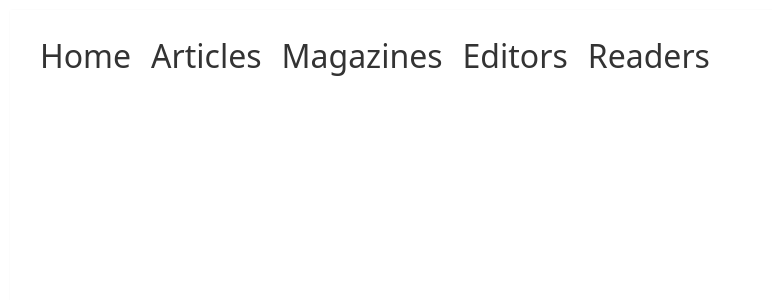
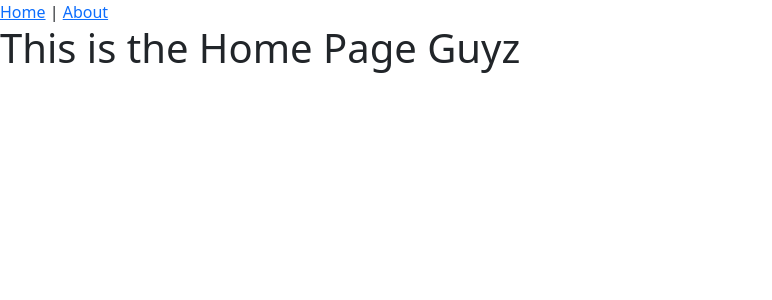
Before and after one commit to vj015/ashakikiran-ui, a Vue app: page / in a window 1280 px wide. Shown: the top 300 px of the page, without its empty margins (0-772 px from the left). Built offline with nearby package versions, Linux system fonts and the light colour scheme.

Commit message:
Reset the navbar settings

```diff
--- a/public/index.html
+++ b/public/index.html
@@ -4,7 +4,7 @@
     <meta charset="utf-8">
     <meta http-equiv="X-UA-Compatible" content="IE=edge">
     <meta name="viewport" content="width=device-width,initial-scale=1.0">
-    <link rel="icon" href="../public/help.png">
+    <link rel="icon" href="help.png">
     <title>Asha Ki Kiran</title>
   </head>
   <body>
--- a/src/App.vue
+++ b/src/App.vue
@@ -1,89 +1,13 @@
 <template>
   <div id="app">
-    <!-- <nav>
+    <nav>
       <router-link to="/">Home</router-link> |
       <router-link to="/about">About</router-link>
     </nav>
-    <router-view /> -->
-    <NavigationMobile />
-    <div class="content" :class="{ open: showNav }">
-      <div class="top-bar">
-        <div id="navigation-icon" v-if="mobileView" @click="showNav = !showNav">
-          <font-awesome-icon icon="fa-solid fa-bars" />
-        </div>
-        <Navigation v-if="!mobileView" />
-      </div>
-    </div>
+    <router-view />
   </div>
 </template>
 <script>
-import Navigation from "./components/NavigationComponent.vue";
-import NavigationMobile from "./components/NavigationMobile.vue";
-export default {
-  data: () => {
-    return {
-      mobileView: true,
-      showNav: false,
-    };
-  },
-  methods: {
-    handleView() {
-      this.mobileView = window.innerWidth <= 990;
-    },
-  },
-  components: {
-    Navigation,
-    NavigationMobile,
-  },
-  created() {
-    this.handleView();
-    window.addEventListener("resize", this.handleView);
-  },
-};
+export default {};
 </script>
-<style>
-* {
-  font-size: 1rem;
-}
-body {
-  width: 100%;
-  height: 100vh;
-  margin: 0;
-  padding: 0;
-  font-family: "Segoe UI", Tahoma;
-  background-color: #7ca971;
-}
-#app {
-  position: relative;
-  width: calc(100% - 20px);
-  height: calc(100vh - 20px);
-  padding: 10px;
-  color: #333;
-  overflow: hidden;
-}
-.top-bar {
-  display: flex;
-  width: 100%;
-}
-#navigation-icon {
-  padding: 10px 10px 20px;
-  margin-right: 10px;
-  cursor: pointer;
-}
-#navigation-icon i {
-  font-size: 2rem;
-}
-.content {
-  position: absolute;
-  top: 10px;
-  width: calc(100% - 10px);
-  height: calc(100vh - 30px);
-  padding: 20px;
-  background-color: #fff;
-  box-shadow: 2px 2px 2px 1px rgba(0, 0, 0, 0.2);
-  transition: 1s transform cubic-bezier(0, 0.12, 0.14, 1);
-}
-.open {
-  transform: translateX(300px);
-}
-</style>
+<style></style>
--- a/src/components/NavigationComponent.vue
+++ /dev/null
@@ -1,39 +0,0 @@
-<template>
-  <div id="navigation">
-    <ul>
-      <li>Home</li>
-      <li>Articles</li>
-      <li>Magazines</li>
-      <li>Editors</li>
-      <li>Readers</li>
-    </ul>
-  </div>
-</template>
-
-<script>
-export default {
-  name: "NavigationComponent",
-};
-</script>
-
-<style scoped>
-#navigation {
-  display: flex;
-  width: 100%;
-  margin-bottom: 50px;
-}
-#navigation ul {
-  display: flex;
-  list-style: none;
-  padding: 0;
-  margin: 0 20px 0 0;
-}
-#navigation ul li {
-  font-size: 2rem;
-  padding: 2px 10px;
-  cursor: pointer;
-}
-#navigation ul li:hover {
-  color: #7ca971;
-}
-</style>
--- a/src/components/NavigationMobile.vue
+++ /dev/null
@@ -1,53 +0,0 @@
-<template>
-  <div id="navigation-mobile">
-    <ul>
-      <li>Home</li>
-      <li>Articles</li>
-      <li>Magazines</li>
-      <li>Editors</li>
-      <li>Readers</li>
-    </ul>
-    <div class="social-media">
-      <i class="fab fa-twitter"></i>
-      <i class="fab fa-instagram"></i>
-      <i class="fab fa-pinterest"></i>
-    </div>
-  </div>
-</template>
-
-<script>
-export default {
-  name: "NavigationMobile",
-};
-</script>
-
-<style scoped>
-#navigation-mobile {
-  padding: 20px 0 0 0;
-}
-#navigation-mobile ul {
-  list-style: none;
-  width: 200px;
-  padding-left: 40px;
-}
-#navigation-mobile ul li {
-  color: #a53636;
-  font-size: 2rem;
-  font-weight: bold;
-  margin-bottom: 20px;
-  cursor: pointer;
-}
-#navigation-mobile ul li:hover {
-  color: #111;
-}
-.social-media {
-  position: absolute;
-  left: 40px;
-  bottom: 20px;
-}
-.social-media i {
-  margin: 0 20px 0 0;
-  color: #fff;
-  font-size: 2rem;
-}
-</style>
```
